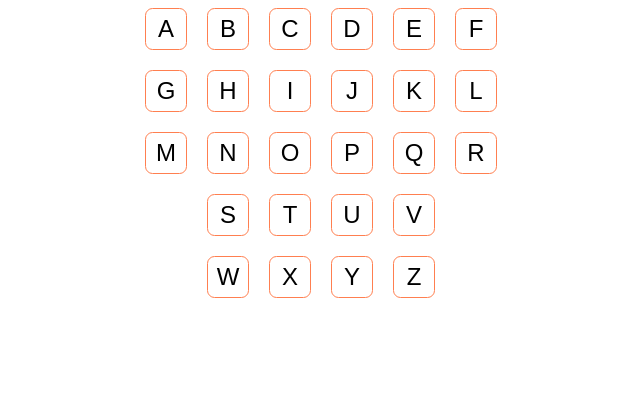
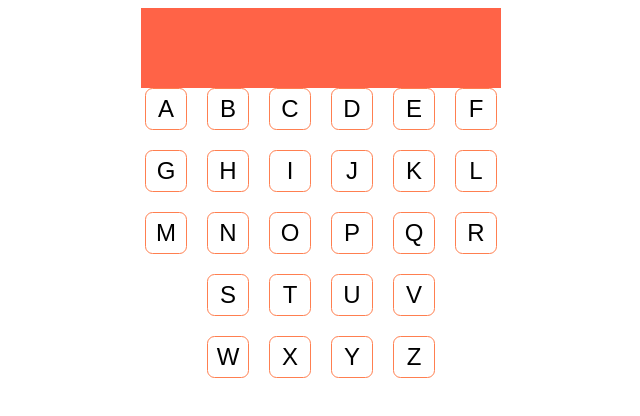
Before and after one commit to joseguera/abc-game, a React (Create React App) app: page / in a window 1280 px wide. Shown: the top 416 px of the page, without its empty margins (319-959 px from the left). Built offline with nearby package versions, Linux system fonts and the light colour scheme.

Commit message:
added placeholder div where the NavBar will reside

```diff
--- a/src/App.js
+++ b/src/App.js
@@ -272,6 +272,7 @@ class App extends React.Component {
         {
           // hasAnimal  &&
           <div className="main-body">
+            <div className="nav-bar"></div>
             {this.state.isDetailOpen ? (
               <>
                 <LetterDetail
--- a/src/styles.css
+++ b/src/styles.css
@@ -11,9 +11,17 @@
 }
 
 .main-body {
-  width: 400px;
+  width: 360px;
   display: flex;
+  flex-direction: column;
   justify-content: center;
+
+}
+
+.nav-bar {
+  width: 360px;
+  height: 80px;
+  background: #ff6347;
 }
 
 /* AlphabetList Styles */
```
